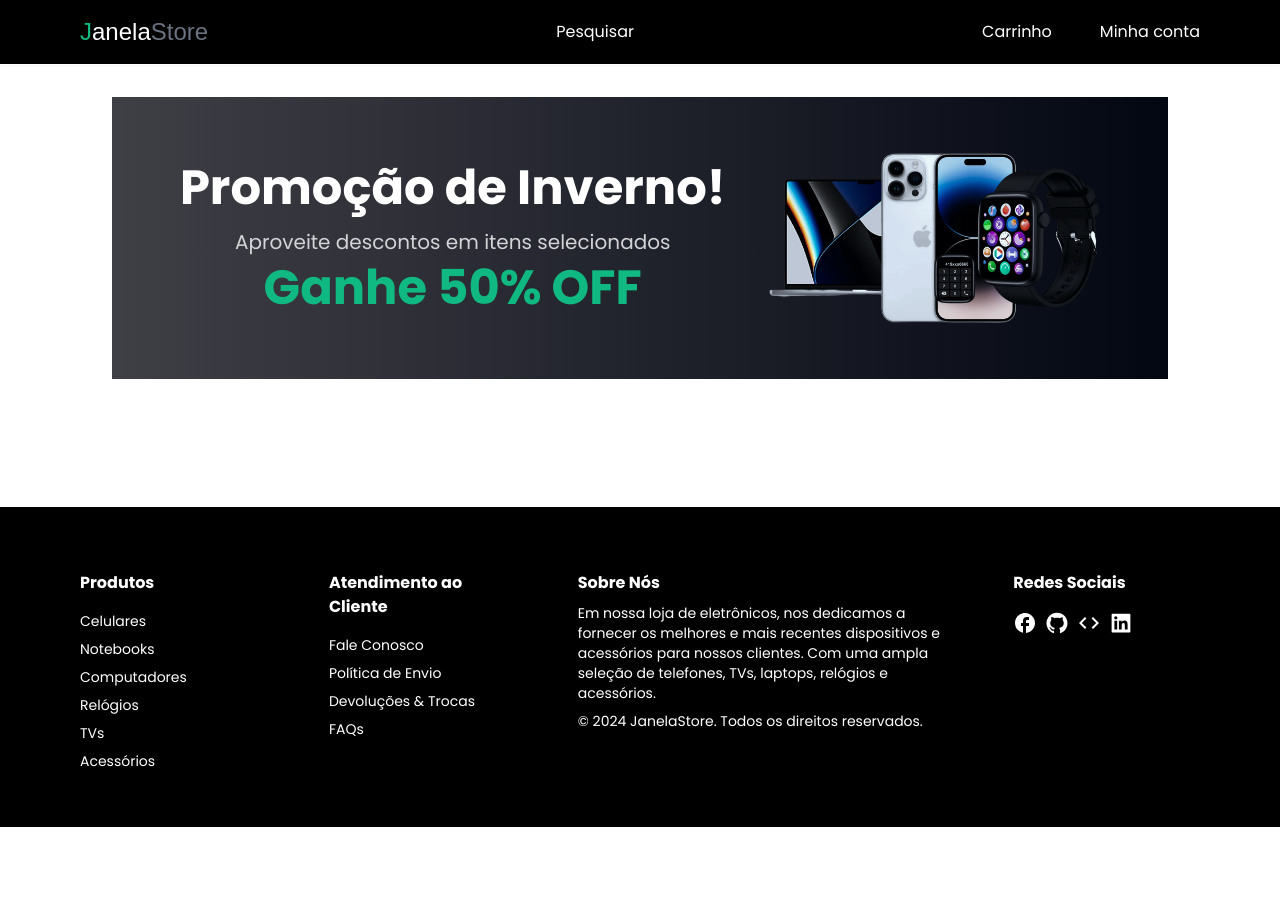
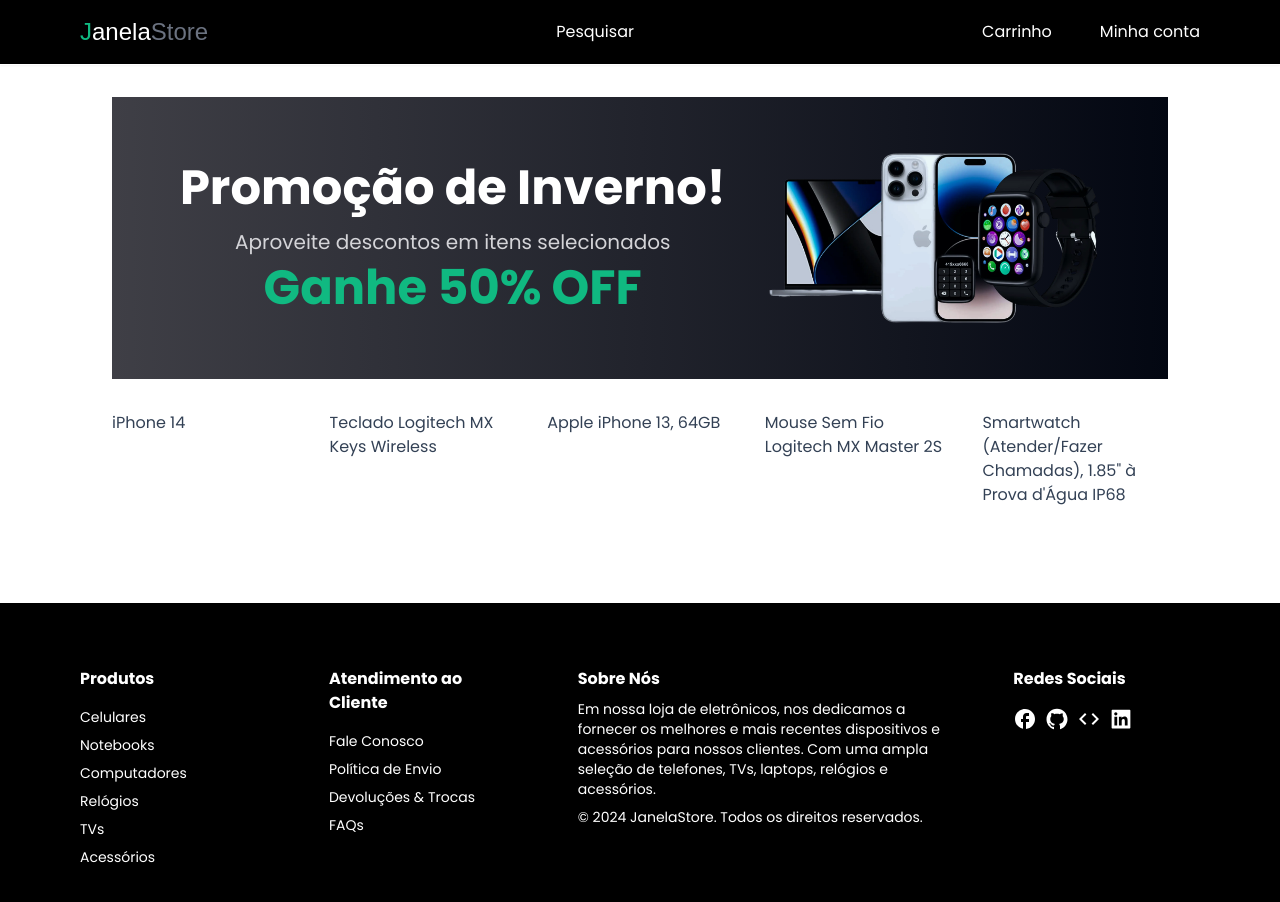
Before and after one commit to trichains/janelastore, a Next.js app: page / in a window 1280 px wide. Shown: the top 902 px of the page. Before the commit the page ends 827 px from the top, so only its background shows below. Built offline with nearby package versions, Linux system fonts and the light colour scheme; a web font is replaced by a local one.

Commit message:
add: lista de produtos

```diff
--- a/app/page.tsx
+++ b/app/page.tsx
@@ -1,3 +1,4 @@
+import { products } from '@/utils/products';
 import Container from './components/Container';
 import HomeBanner from './components/HomeBanner';
 
@@ -8,6 +9,12 @@
         <div>
           <HomeBanner />
         </div>
+
+        <div className="grid grid-cols-2 sm:grid-cols-3 lg:grid-cols-4 xl:grid-cols-5 2xl:grid-cols-6 gap-8">
+          {products.map((product: any) => {
+            return <div key={product.id}>{product.name}</div>;
+          })}
+        </div>
       </Container>
     </div>
   );
--- /dev/null
+++ b/utils/products.tsx
@@ -0,0 +1,172 @@
+// Estou mudando os links de imagem do firebase para a Amazon, o firebase tem problemas com esses links diretos. Por favor, lembre-se de adicionar o link da Amazon (que aparecerá no erro) em vez de firebase no config para que ele funcione.
+
+export const products = [
+  {
+    id: '64a654593e91b8e73a351e9b',
+    name: 'iPhone 14',
+    description: 'Breve descrição',
+    price: 2999,
+    brand: 'Apple',
+    category: 'Celular',
+    inStock: true,
+    images: [
+      {
+        color: 'Branco',
+        colorCode: '#FFFFFF',
+        image: 'https://m.media-amazon.com/images/I/71p-tHQ0u1L._AC_SX679_.jpg'
+      },
+      {
+        color: 'Cinza',
+        colorCode: '#808080',
+        image: 'https://m.media-amazon.com/images/I/417tEj3iJ8L._AC_.jpg'
+      }
+    ],
+    reviews: []
+  },
+  {
+    id: '64a4ebe300900d44bb50628a',
+    name: 'Teclado Logitech MX Keys Wireless',
+    description:
+      'Teclas em formato esférico oferecem feedback satisfatório\nDesign para conforto, estabilidade e precisão',
+    price: 102.99,
+    brand: 'Logitech',
+    category: 'Acessórios',
+    inStock: true,
+    images: [
+      {
+        color: 'Preto',
+        colorCode: '#000000',
+        image: 'https://m.media-amazon.com/images/I/71gOLg2-kqL.__AC_SX300_SY300_QL70_FMwebp_.jpg'
+      }
+    ],
+    reviews: [
+      {
+        id: '64a65a6158b470c6e06959ee',
+        userId: '6475af156bad4917456e6e1e',
+        productId: '64a4ebe300900d44bb50628a',
+        rating: 5,
+        comment: 'Bom',
+        createdDate: '2023-07-06T06:08:33.067Z',
+        user: {
+          id: '6475af156bad4917456e6e1e',
+          name: 'Cristhian',
+          email: 'exemplo@gmail.com',
+          emailVerified: null,
+          image: 'https://lh3.googleusercontent.com/a/AAcHTteOiCtILLBWiAoolIW9PJH-r5825pBDl824_8LD=s96-c',
+          hashedPassword: null,
+          createdAt: '2023-05-30T08:08:53.979Z',
+          updatedAt: '2023-05-30T08:08:53.979Z',
+          role: 'ADMIN'
+        }
+      }
+    ]
+  },
+  {
+    id: '648437b38c44d52b9542e340',
+    name: 'Apple iPhone 13, 64GB',
+    description:
+      'Produto recondicionado, totalmente funcional e em excelente estado. Garantia renovada de 90 dias pela E~Shop.\n- Profissionalmente inspecionado, testado e limpo\n- "Excelente condição", sem danos visíveis\n- Bateria com mais de 80% da capacidade\n- Acessórios compatíveis incluídos\n- Elegível para substituição ou reembolso em 90 dias\n- Não garantido à prova d\'água',
+    price: 40,
+    brand: 'Apple',
+    category: 'Celular',
+    inStock: true,
+    images: [
+      {
+        color: 'Preto',
+        colorCode: '#000000',
+        image: 'https://m.media-amazon.com/images/I/61g+McQpg7L._AC_SX679_.jpg'
+      },
+      {
+        color: 'Azul',
+        colorCode: ' #0000FF',
+        image: 'https://m.media-amazon.com/images/I/713Om9vCHUL._AC_SX679_.jpg'
+      },
+      {
+        color: 'Vermelho',
+        colorCode: '#FF0000',
+        image: 'https://m.media-amazon.com/images/I/61thdjmfHcL.__AC_SX300_SY300_QL70_FMwebp_.jpg'
+      }
+    ],
+    reviews: [
+      {
+        id: '6499b4887402b0efd394d8f3',
+        userId: '6499b184b0e9a8c8709821d3',
+        productId: '648437b38c44d52b9542e340',
+        rating: 4,
+        comment: 'Bom o suficiente. Gostei da câmera e do estojo. A entrega foi rápida.',
+        createdDate: '2023-06-26T15:53:44.483Z',
+        user: {
+          id: '6499b184b0e9a8c8709821d3',
+          name: 'João',
+          email: 'exemplo1@gmail.com',
+          emailVerified: null,
+          image: 'https://lh3.googleusercontent.com/a/AAcHTtcuRLwWi1vPKaQOcJlUurlhRAIIq2LgYccE8p32=s96-c',
+          hashedPassword: null,
+          createdAt: '2023-06-26T15:40:52.558Z',
+          updatedAt: '2023-06-26T15:40:52.558Z',
+          role: 'USER'
+        }
+      },
+      {
+        id: '6499a110efe4e4de451c7edc',
+        userId: '6475af156bad4917456e6e1e',
+        productId: '648437b38c44d52b9542e340',
+        rating: 5,
+        comment: 'Gostei muito!',
+        createdDate: '2023-06-26T14:30:40.998Z',
+        user: {
+          id: '6475af156bad4917456e6e1e',
+          name: 'Charles',
+          email: 'exemplo@gmail.com',
+          emailVerified: null,
+          image: 'https://lh3.googleusercontent.com/a/AAcHTteOiCtILLBWiAoolIW9PJH-r5825pBDl824_8LD=s96-c',
+          hashedPassword: null,
+          createdAt: '2023-05-30T08:08:53.979Z',
+          updatedAt: '2023-05-30T08:08:53.979Z',
+          role: 'ADMIN'
+        }
+      }
+    ]
+  },
+  {
+    id: '64a4e9e77e7299078334019f',
+    name: 'Mouse Sem Fio Logitech MX Master 2S',
+    description:
+      'Controle de computadores cruzado: Capacidade de navegar perfeitamente em 3 computadores e copiar colar texto, imagens e arquivos usando Logitech Flow\nConectividade dupla: Use com até 3 computadores Windows ou Mac via receptor Unifying ou Bluetooth Smart',
+    price: 70,
+    brand: 'Logitech',
+    category: 'Acessórios',
+    inStock: true,
+    images: [
+      {
+        color: 'Grafite',
+        colorCode: ' #383838',
+        image: 'https://m.media-amazon.com/images/I/61ni3t1ryQL.__AC_SX300_SY300_QL70_FMwebp_.jpg'
+      }
+    ],
+    reviews: []
+  },
+  {
+    id: '649d775128b6744f0f497040',
+    name: 'Smartwatch (Atender/Fazer Chamadas), 1.85" à Prova d\'Água IP68',
+    description:
+      'Lembrete de Chamada e Mensagem Bluetooth: Equipado com alto-falante HD. Use para atender/fazer chamadas, ler mensagens, armazenar contatos. Configure notificações de mensagens no aplicativo "GloryFit". Nunca perca chamadas e mensagens durante reuniões, exercícios e passeios.',
+    price: 50,
+    brand: 'Nerunsa',
+    category: 'Relógio',
+    inStock: true,
+    images: [
+      {
+        color: 'Preto',
+        colorCode: '#000000',
+        image: 'https://m.media-amazon.com/images/I/71s4mjiit3L.__AC_SX300_SY300_QL70_FMwebp_.jpg'
+      },
+      {
+        color: 'Prata',
+        colorCode: '#C0C0C0',
+        image: 'https://m.media-amazon.com/images/I/71zbWSRMaYL.__AC_SX300_SY300_QL70_FMwebp_.jpg'
+      }
+    ],
+    reviews: []
+  }
+];
```
